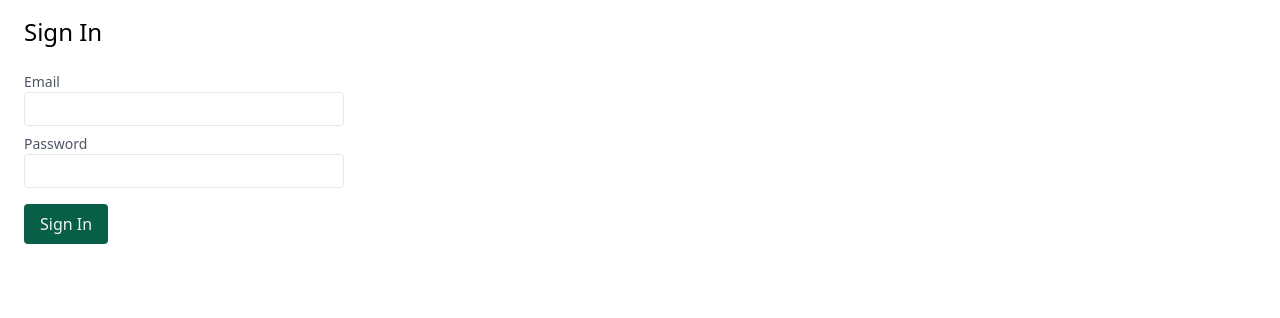
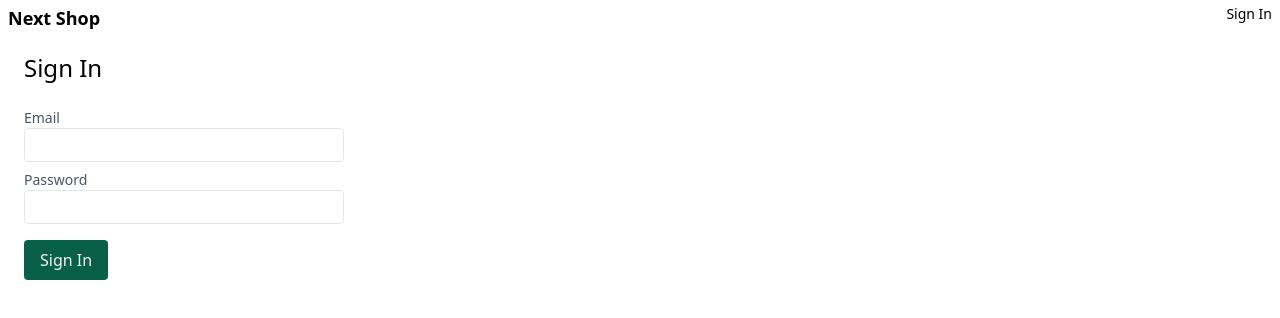
Before and after one commit to nonbeing/next-shop, a Next.js app: page /sign-in in a window 1280 px wide. Shown: the top 318 px of the page. Built offline with nearby package versions, Linux system fonts and the light colour scheme.

Commit message:
NavBar with Authentication

```diff
--- /dev/null
+++ b/components/NavBar.tsx
@@ -0,0 +1,40 @@
+import Link from 'next/link';
+import React from 'react';
+
+const NavBar: React.FC = () => {
+  const user = undefined;
+  return (
+    <nav className="px-2 py-1 text-sm">
+      <ul className="flex gap-2">
+        <li className="text-lg font-extrabold">
+          <Link href="/">
+            <a>
+              Next Shop
+            </a>
+          </Link>
+        </li>
+        <li role="separator" className="flex-1" />
+        {user ? (
+          <>
+            <li>
+              {user.name}
+            </li>
+            <li>
+              <button>Sign Out</button>
+            </li>
+          </>
+        ) : (
+          <li>
+            <Link href="/sign-in">
+              <a>
+                Sign In
+              </a>
+            </Link>
+          </li>
+        )}
+      </ul>
+    </nav>
+  );
+};
+
+export default NavBar;
--- a/components/Page.tsx
+++ b/components/Page.tsx
@@ -1,5 +1,6 @@
 import Head from 'next/head';
 import React from 'react';
+import NavBar from './NavBar';
 import Title from './Title';
 
 interface PageProps {
@@ -12,6 +13,9 @@ const Page: React.FC<PageProps> = ({ title, children }) => {
       <Head>
         <title>{title} - Next Shop</title>
       </Head>
+      <header>
+        <NavBar />
+      </header>
       <main className="px-6 py-4">
         <Title>{title}</Title>
         {children}
```
